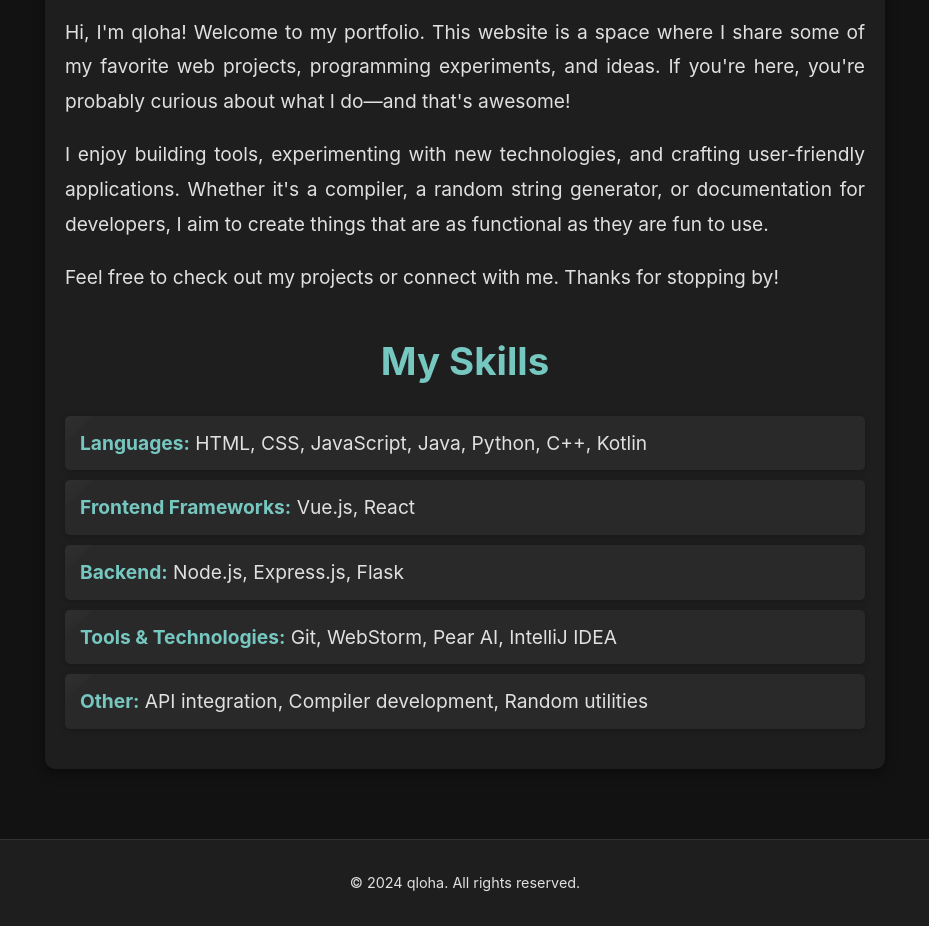
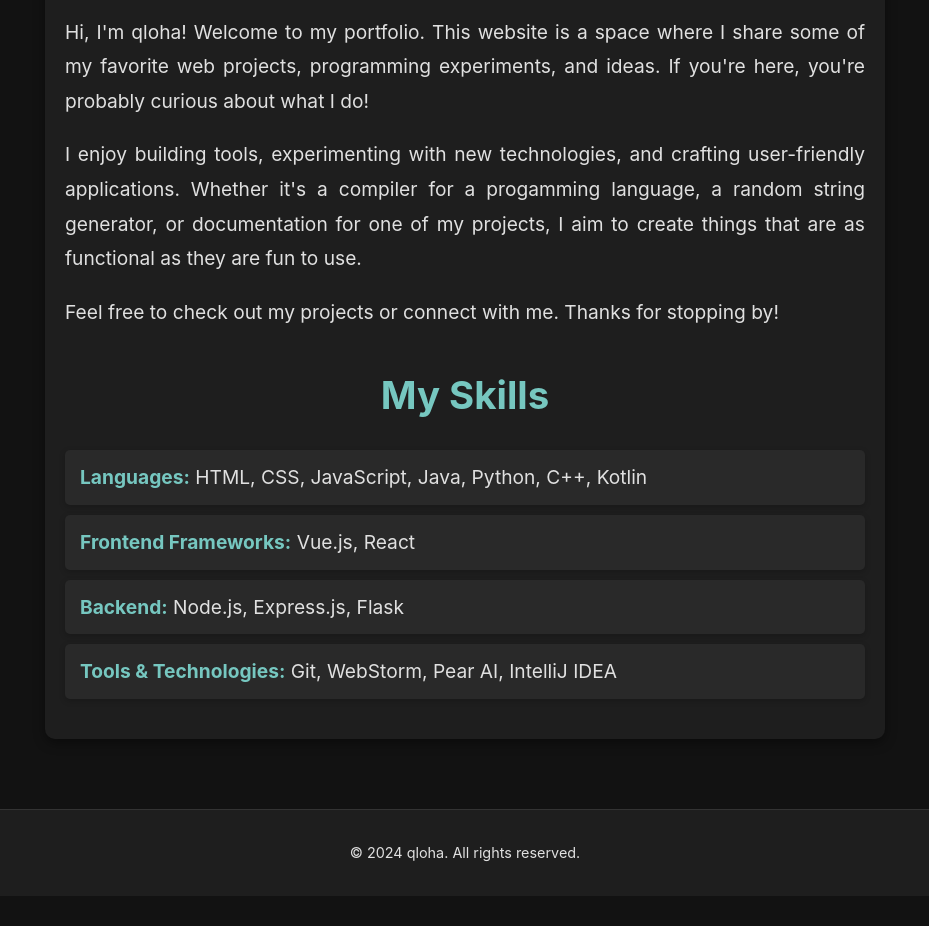
Before and after one commit to qloha/qloha.github.io, a Vue app: page /about in a window 1280 px wide. Shown: the part 280-1206 px from the top of the page, without its empty margins (175-1104 px from the left). After the commit the page ends 1176 px from the top, so only its background shows below. Built offline with nearby package versions, Linux system fonts and the light colour scheme.

Commit message:
Betterify

```diff
--- a/src/App.vue
+++ b/src/App.vue
@@ -25,10 +25,15 @@ export default {
 <style>
 body {
   font-family: 'Inter', sans-serif;
+  user-select: none;
   margin: 0;
   padding: 0;
   background-color: #121212;
   color: #e0e0e0;
+}
+
+::-webkit-scrollbar {
+  display: none;
 }
 
 #app {
--- a/src/assets/style.css
+++ /dev/null
@@ -1,5 +0,0 @@
-body {
-    font-family: Arial, sans-serif;
-    margin: 0;
-    padding: 0;
-}
--- a/src/components/Header.vue
+++ b/src/components/Header.vue
@@ -3,8 +3,8 @@
     <div class="logo"><router-link to="/">qloha</router-link></div>
     <nav>
       <ul class="nav-links">
-        <li><router-link to="/" class="hvr-underline-from-left">Home</router-link></li>
-        <li><router-link to="/projects" class="hvr-underline-from-left">Projects</router-link></li>
+        <li><router-link to="/" class="hvr-underline-from-right">Home</router-link></li>
+        <li><router-link to="/projects" class="hvr-underline-from-center">Projects</router-link></li>
         <li><router-link to="/about" class="hvr-underline-from-left">About</router-link></li>
       </ul>
     </nav>
--- a/src/components/ProjectCard.vue
+++ b/src/components/ProjectCard.vue
@@ -33,40 +33,25 @@ export default {
   transition: transform 0.2s ease, box-shadow 0.2s ease;
 }
 
-.project-card::before,
-.project-card::after {
-  content: "";
+.project-card::before {
+  content: '';
   position: absolute;
-  background: rgba(255, 255, 255, 0.05);
-  border-radius: 50%;
-  opacity: 0;
-  pointer-events: none;
-  transition: transform 0.5s, opacity 0.5s;
+  top: 0;
+  left: -100%;
+  width: 100%;
+  height: 100%;
+  background: linear-gradient(120deg, transparent, rgba(255, 255, 255, 0.05), transparent);
+  transform: skewX(-20deg);
+  transition: left 1.5s ease;
 }
 
-.project-card::before {
-  width: 200px;
-  height: 200px;
-  top: -50%;
-  left: -50%;
-}
-
-.project-card::after {
-  width: 300px;
-  height: 300px;
-  bottom: -50%;
-  right: -50%;
+.project-card:hover::before {
+  left: 100%;
 }
 
 .project-card:hover {
   transform: scale(1.03);
   box-shadow: 0 15px 45px rgba(0, 0, 0, 0.5);
-}
-
-.project-card:hover::before,
-.project-card:hover::after {
-  opacity: 1;
-  transform: translate(50%, 50%);
 }
 
 .project-card-content {
--- a/src/views/About.vue
+++ b/src/views/About.vue
@@ -4,12 +4,12 @@
     <p>
       Hi, I'm qloha! Welcome to my portfolio. This website is a space where I share
       some of my favorite web projects, programming experiments, and ideas. If you're
-      here, you're probably curious about what I do—and that's awesome!
+      here, you're probably curious about what I do!
     </p>
     <p>
       I enjoy building tools, experimenting with new technologies, and crafting
-      user-friendly applications. Whether it's a compiler, a random string generator, or
-      documentation for developers, I aim to create things that are as functional as they
+      user-friendly applications. Whether it's a compiler for a progamming language, a random string generator, or
+      documentation for one of my projects, I aim to create things that are as functional as they
       are fun to use.
     </p>
     <p>
@@ -22,7 +22,6 @@
       <li><strong>Frontend Frameworks:</strong> Vue.js, React</li>
       <li><strong>Backend:</strong> Node.js, Express.js, Flask</li>
       <li><strong>Tools & Technologies:</strong> Git, WebStorm, Pear AI, IntelliJ IDEA</li>
-      <li><strong>Other:</strong> API integration, Compiler development, Random utilities</li>
     </ul>
   </section>
 </template>
@@ -48,11 +47,13 @@
 }
 
 .about p {
+  user-select: text;
   margin-bottom: 15px;
   text-align: justify;
 }
 
 .skills {
+  cursor: default;
   list-style: none;
   padding: 0;
   margin: 20px 0;
@@ -75,22 +76,6 @@
   transform: scale(1.1);
 }
 
-.skills li::before {
-  content: '';
-  position: absolute;
-  top: 0;
-  left: -100%;
-  width: 100%;
-  height: 100%;
-  background: linear-gradient(120deg, transparent, rgba(255, 255, 255, 0.2), transparent);
-  transform: skewX(-45deg);
-  transition: left 1.5s ease;
-}
-
-.skills li:hover::before {
-  left: 100%;
-}
-
 .skills li strong {
   color: #76c7c0;
 }
```
Also changed, not shown: index.html (line endings or trailing spaces).
